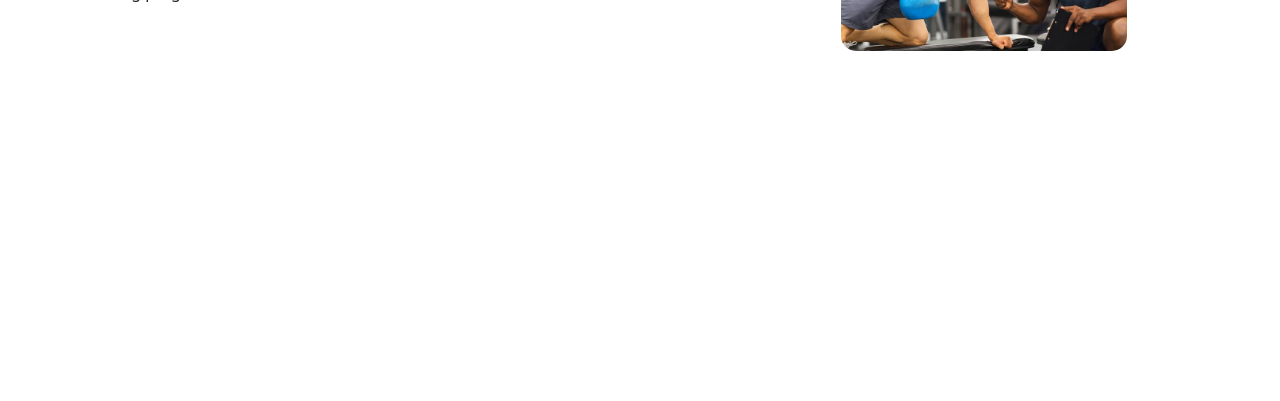
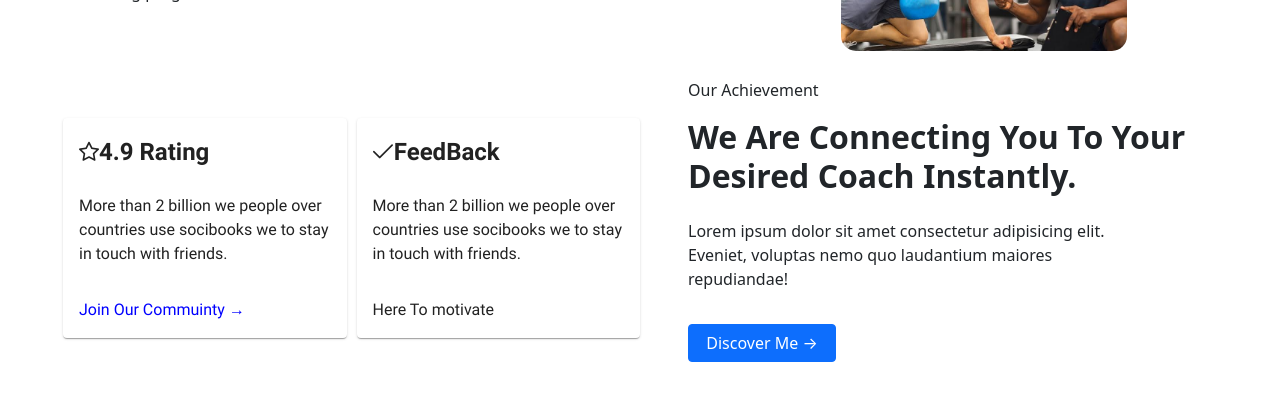
Before and after one commit to mansouryoussef286/CoachingApp-FrontEnd, a React (Create React App) app: page / in a window 1280 px wide. Shown: the part 305-706 px from the top of the page. Built offline with nearby package versions, Linux system fonts and the light colour scheme.

Commit message:
FeedBack component added

```diff
--- a/src/App.css
+++ b/src/App.css
@@ -1,3 +1,7 @@
+@import "primereact/resources/themes/md-light-indigo/theme.css";
+@import "primereact/resources/primereact.min.css";
+@import "primeicons/primeicons.css";
+
 .App {
     text-align: center;
 }
@@ -81,3 +85,19 @@
 
 
 /* end about the app css */
+
+/*  begin Feedback section */
+.Feedback-section {
+    width: 50%;
+}
+.card2{
+    margin-left: 10px;
+    height: 80%;
+    width: 50%;
+}
+.card1{
+    margin-left: 15px;
+    height: 100%;
+    width: 50%;
+}
+/*  End Feedback section */
--- a/src/App.jsx
+++ b/src/App.jsx
@@ -4,6 +4,8 @@ import {BrowserRouter as Router, Routes, Route } from 'react-router-dom';
 import './App.css';
 import 'bootstrap/dist/css/bootstrap.min.css';
 import 'bootstrap/dist/js/bootstrap.min.js';
+import "@fortawesome/fontawesome-free";
+import 'primeicons/primeicons.css';
 // import components
 import LandingPage from './components/LandingPage.jsx';
 import { Login } from './components/Login';
--- a/src/components/LandingPage.jsx
+++ b/src/components/LandingPage.jsx
@@ -1,10 +1,14 @@
 import React from 'react'
 import { AboutGymawy } from './landingPageComponents/AboutGymawy'
+import { FeedBack } from './landingPageComponents/FeedBack';
 
 const LandingPage = () => {
 
     return (
+        <>
         <AboutGymawy></AboutGymawy>
+        <FeedBack></FeedBack>
+        </>
     );
 }
 export default LandingPage;
--- /dev/null
+++ b/src/components/landingPageComponents/FeedBack.jsx
@@ -0,0 +1,67 @@
+import React from 'react'
+import { Card } from 'primereact/card';
+import "@fortawesome/fontawesome-free/css/all.css"
+
+
+
+
+export const FeedBack = () => {
+    // first card
+
+
+const footer1 = <span style={{color:'blue'}}>
+    Join Our Commuinty →
+</span>;
+
+const subtitle1=<span>
+   <i className="pi pi-star" style={{'fontSize': '20px'}}></i>
+   <span>4.9 Rating</span>
+</span>
+
+//card 2
+
+
+const footer2 = <span>
+Here To motivate
+</span>;
+const subtitle2=<span>
+   <i className="pi pi-check" style={{'fontSize': '20px'}}></i>
+   FeedBack
+</span>
+  return (
+    <div className='d-flex' >
+            <div className='Feedback-section m-5'>
+
+                <div className='w-100 d-flex'>
+
+                <Card footer={footer1}  title={subtitle1} className='card1'>
+                More than 2 billion we people over countries use socibooks we to stay in touch with friends.
+                </Card>
+                <Card footer={footer2}  title={subtitle2} className='card2'>
+                More than 2 billion we people over countries use socibooks we to stay in touch with friends.
+
+
+                </Card>
+                </div>
+
+
+            </div>
+            <div className='d-flex flex-wrap justify-content-left align-items-center about-section'>
+                <span className='Primary'> Our Achievement</span>
+            <h2 className='text-capitalize fw-bold'>
+                    We are Connecting You to your desired coach instantly.
+                </h2>
+                <p className='w-75'>
+                    Lorem ipsum dolor sit amet consectetur adipisicing elit.
+                    Eveniet, voluptas nemo quo laudantium maiores repudiandae!
+                </p>
+
+                <p className='w-50'>
+                <a href="#" className='btn btn-primary w-50 d-block'>Discover Me →</a>
+                </p>
+
+
+            </div>
+        </div>
+  )
+}
--- a/src/index.css
+++ b/src/index.css
@@ -5,6 +5,9 @@ body {
     sans-serif;
   -webkit-font-smoothing: antialiased;
   -moz-osx-font-smoothing: grayscale;
+
+
+
 }
 
 code {
```
